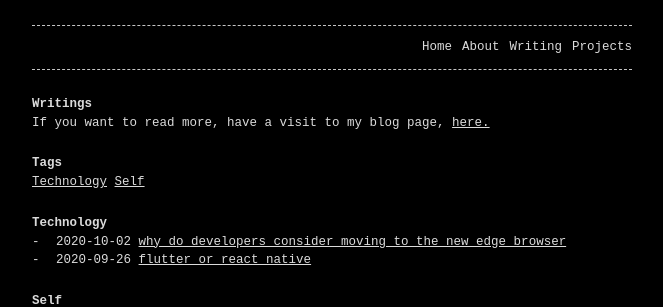
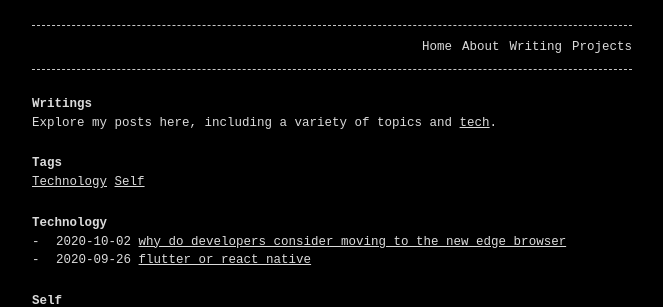
Before and after one commit to syazarilasyraf/syazarilasyraf.com, a Jekyll site: the page built from writing.md, in a window 1280 px wide. Shown: the top 307 px of the page, without its empty margins (308-971 px from the left). Built offline with Jekyll 4.4.1, drawn with Linux system fonts in a browser that asks for light colours.

Commit message:
Update writing.md

```diff
--- a/writing.md
+++ b/writing.md
@@ -5,7 +5,7 @@ permalink: /writing/
 ---
 
 <h1>Writings</h1>
-<p>If you want to read more, have a visit to my blog page, <a href="https://wmsa.hashnode.dev/">here.</a></p>
+<p>Explore my posts here, including a variety of topics and <a href="https://wmsa.hashnode.dev/">tech</a>.</p>
 
 <h1>Tags</h1>
 <div>
```
